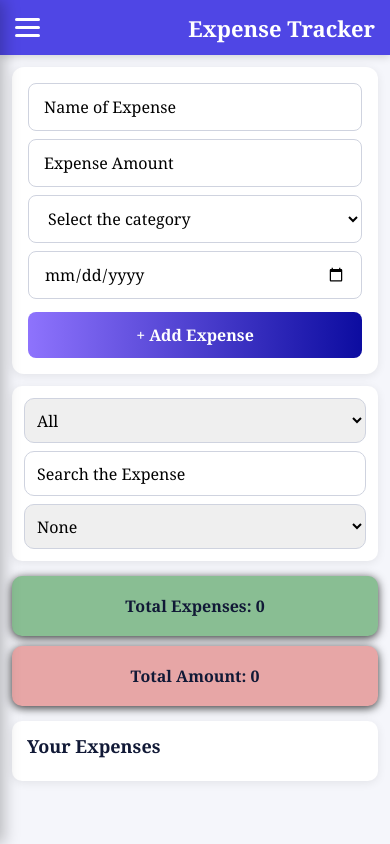
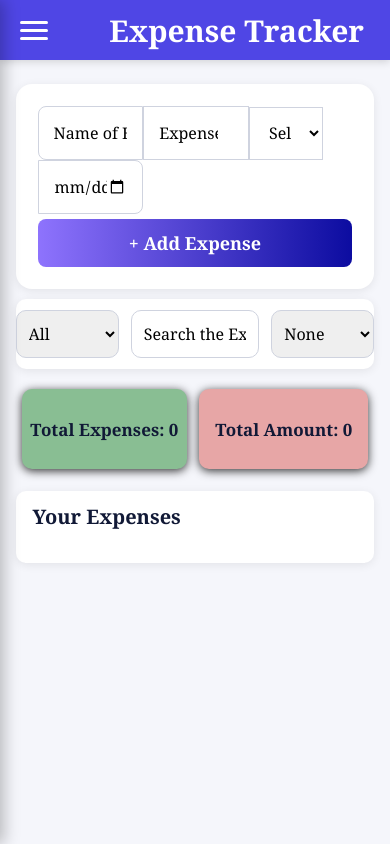
Before and after one commit to TCYokesh/expense-tracker, a React (Vite) app: page / in a window 390 px wide. Built offline with nearby package versions, Linux system fonts and the light colour scheme.

Commit message:
Updated CSS

```diff
--- a/src/App.css
+++ b/src/App.css
@@ -440,74 +440,60 @@ body{
 }
 
 @media (max-width: 950px) {
-
     .input-field {
         width: 92%;
         padding: 22px;
     }
-
     .input,
     .category {
         width: calc(25% - 5px);
         min-width: 0;
     }
-
     .filter-section {
         width: 92%;
         gap: 12px;
     }
-
     .ftr-exp,
     .srt-exp,
     .srh-exp {
         width: 30%;
         min-width: 0;
     }
-
     .exp-summary {
         width: 92%;
     }
-
     .total-expenses,
     .total-expense {
         font-size: 17px;
         margin: 10px 6px;
     }
-
     .exp-list {
         width: 92%;
     }
-
     .expense-items {
         width: 95%;
         max-height: 250px;
     }
-
     .list {
         grid-template-columns: 1fr 120px 120px 140px auto auto;
         column-gap: 10px;
         padding: 8px;
     }
-
     .list span:nth-child(2) {
         font-size: 14px;
     }
-
     .list span:nth-child(3) {
         padding: 6px 12px;
         font-size: 14px;
     }
-
     .list span:nth-child(4) {
         font-size: 13px;
     }
-
     .edit-btn,
     .delete-btn {
         padding: 0 10px;
         font-size: 13px;
     }
-
     .edit-icon,
     .delete-icon {
         width: 14px;
@@ -517,186 +503,95 @@ body{
 }
 
 @media (max-width: 650px) {
-    html,
-    body {
-        width: 100%;
-        min-height: 100%;
-        overflow-x: hidden;
-    }
-    body {
-        overflow-y: auto;
-    }
-    .header {
-        width: 100%;
-        height: 55px;
-    }
-    .header nav {
-        width: 100%;
-        padding: 0 15px;
-        box-sizing: border-box;
-    }
-    .menu {
-        width: 25px;
-        margin-right: 12px;
-    }
-    .bar {
-        width: 25px;
-        height: 3px;
-    }
-    .header h1 {
-        position: static;
-        margin-left: auto;
-        font-size: 22px;
-    }
-    .side-nav {
-        width: 260px;
-        left: -260px;
-    }
-    .side-nav.open {
-        left: 0;
-    }
-    .input-field {
-        width: calc(100% - 24px);
-        margin: 12px auto;
-        padding: 16px;
-        border-radius: 12px;
-        box-sizing: border-box;
-    }
-    .input,
-    .category {
-        width: 100%;
-        height: 48px;
-        margin-bottom: 8px;
-        box-sizing: border-box;
-        border-radius: 8px !important;
-    }
-    .add-btn {
-        width: 100%;
-        margin-top: 5px;
-    }
-    .add-btn .btn {
-        width: 100%;
-        height: 46px;
-        font-size: 16px;
-    }
-    .filter-section {
-        width: calc(100% - 24px);
-        height: auto;
-        margin: 10px auto;
-        padding: 12px;
-        display: flex;
-        flex-direction: column;
-        gap: 8px;
-        box-sizing: border-box;
-    }
-    .ftr-exp,
-    .srt-exp,
-    .srh-exp {
-        width: 100%;
-        height: 45px;
-        box-sizing: border-box;
-        margin: 0;
-    }
-    .exp-summary {
-        width: calc(100% - 24px);
-        display: flex;
-        flex-direction: column;
-        margin: 10px auto;
-        gap: 0;
-    }
-    .total-expenses,
-    .total-expense {
-        width: 100%;
-        height: 60px;
-        flex: none;
-        margin: 5px 0;
-        box-sizing: border-box;
-        font-size: 16px;
-    }
-    .exp-list {
-        width: calc(100% - 24px);
-        margin: 10px auto;
-        border-radius: 10px;
-        box-sizing: border-box;
-    }
-    .expense-items {
-        width: 100%;
-        max-width: none;
-        max-height: 400px;
-        margin: 0;
-        padding: 0 10px 10px;
-        box-sizing: border-box;
-        overflow-y: auto;
-        overflow-x: hidden;
-    }
-    .exp-label {
-        width: 100%;
-        height: 50px;
-        display: flex;
-        align-items: center;
-        padding: 0 5px;
-        font-size: 18px;
-        background-color: white;
-        position: sticky;
-        top: 0;
-        z-index: 10;
-    }
     .list {
         width: 100%;
-        min-height: 0;
+        min-height: 190px;
         margin: 8px 0;
         padding: 12px;
         box-sizing: border-box;
         display: grid;
         grid-template-columns: 1fr 1fr;
-        grid-template-rows: auto auto auto;
+        grid-template-rows: auto auto auto auto;
         gap: 10px;
         border-radius: 10px;
     }
     .list span:nth-child(1) {
         grid-column: 1 / 3;
+        grid-row: 1;
+        width: 100%;
+        text-align: center;
         font-size: 17px;
         overflow: hidden;
         text-overflow: ellipsis;
         white-space: nowrap;
     }
     .list span:nth-child(2) {
-        font-size: 15px;
-        display: flex;
-        align-items: center;
-    }
-    .list span:nth-child(3) {
-        padding: 5px 10px;
-        font-size: 13px;
-        text-align: center;
-        overflow: hidden;
-        text-overflow: ellipsis;
-    }
-    .list span:nth-child(4) {
-        max-width: 100%;
+        grid-column: 1;
+        grid-row: 2;
         width: 100%;
-        font-size: 13px;
-    }
-    .input-field input[type="date"] {
-        min-width: 0;
-        max-width: 100%;
-        width: 100%;
-        box-sizing: border-box;
-    }
-    .edit-btn,
-    .delete-btn {
-        width: 100%;
-        height: 38px;
-        padding: 0 8px;
-        font-size: 13px;
         display: flex;
         justify-content: center;
         align-items: center;
+        text-align: center;
+        font-size: 15px;
+    }
+    .list span:nth-child(3) {
+        grid-column: 2;
+        grid-row: 2;
+        width: 100%;
+        max-width: 100%;
+        padding: 5px 10px;
+        box-sizing: border-box;
+        display: flex;
+        justify-content: center;
+        align-items: center;
+        text-align: center;
+        font-size: 13px;
+        overflow: hidden;
+        text-overflow: ellipsis;
+        white-space: nowrap;
+    }
+    .list span:nth-child(4) {
+        grid-column: 1 / 3;
+        grid-row: 3;
+        width: 100%;
+        display: flex;
+        justify-content: center;
+        align-items: center;
+        text-align: center;
+        font-size: 13px;
+    }
+    .edit-btn {
+        grid-column: 1;
+        grid-row: 4;
+        width: 100%;
+        height: 38px;
+        min-width: 0;
+        display: flex;
+        justify-content: center;
+        align-items: center;
+        padding: 0 8px;
+        box-sizing: border-box;
+        font-size: 13px;
+    }
+    .lists-btn {
+        grid-column: 2;
+        grid-row: 4;
+        width: 100%;
+        height: 38px;
+        min-width: 0;
+        display: flex;
+        justify-content: center;
+        align-items: center;
+        padding: 0 8px;
+        box-sizing: border-box;
+        font-size: 13px;
     }
     .edit-icon,
     .delete-icon {
         width: 14px;
         height: 14px;
         margin-right: 4px;
+        flex-shrink: 0;
     }
 }
```
